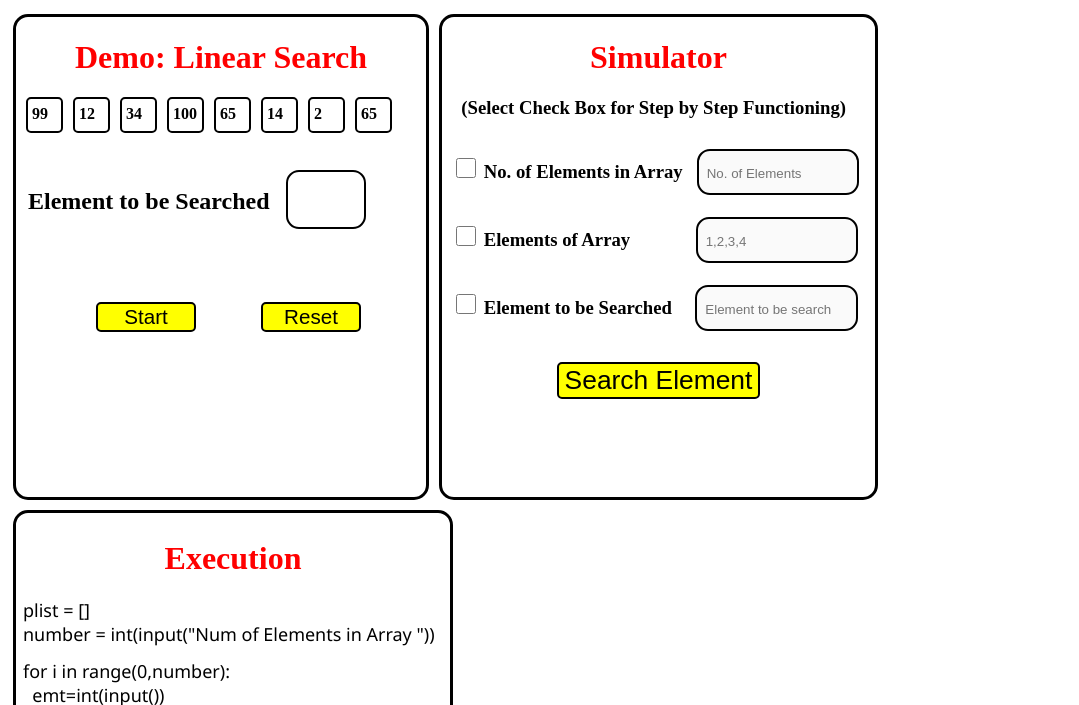
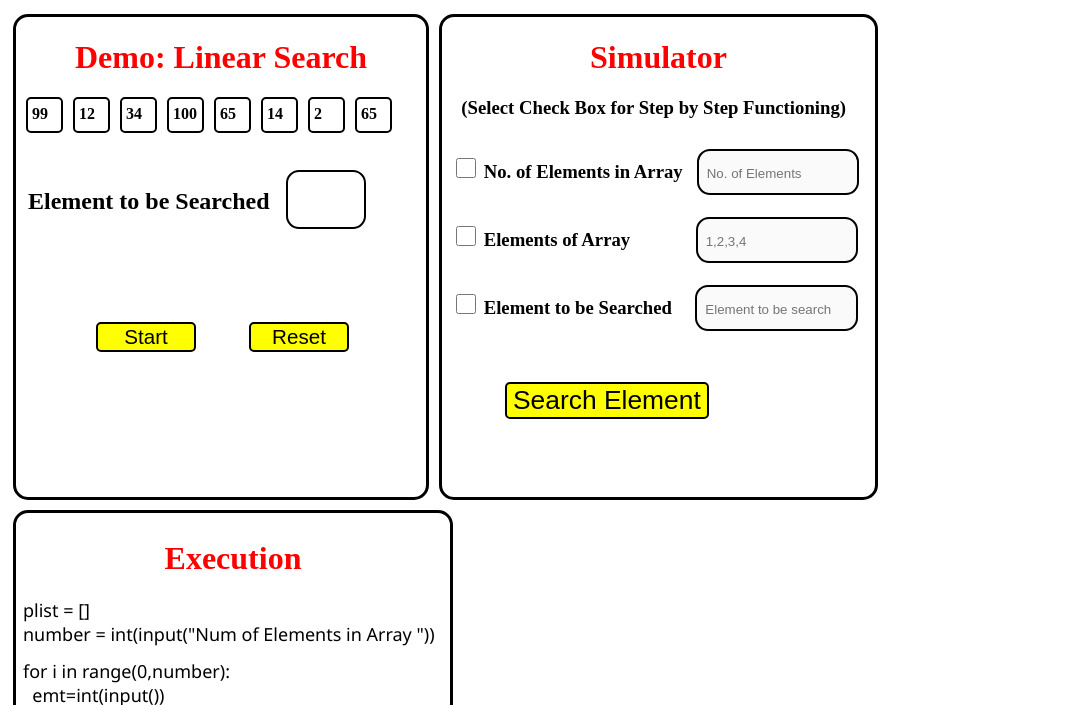
Before and after one commit to PulkitBindal/GIT_LINEAR_SEARCH_SIMULATOR, a plain HTML site: page experiment/simulation/index.html in a window 1280 px wide. Shown: the part 95-800 px from the top of the page, without its empty margins (0-1079 px from the left). Drawn offline with Linux system fonts and the light colour scheme.

Commit message:
Update CSS File

```diff
--- a/experiment/simulation/css/simulator.css
+++ b/experiment/simulation/css/simulator.css
@@ -8,12 +8,12 @@ input[type=text], select {
 .sbtn
 {
   background-color:yellow;
-    margin: auto;
-    display: block;
     outline: none;
     border: 2px solid black;
     font-size: 1.1em;
     border-radius: 5px;
+    margin-left: 53px;
+    margin-top: 20px;
 }
 .sbtn:hover {
   transform: scale(1.1);
```
